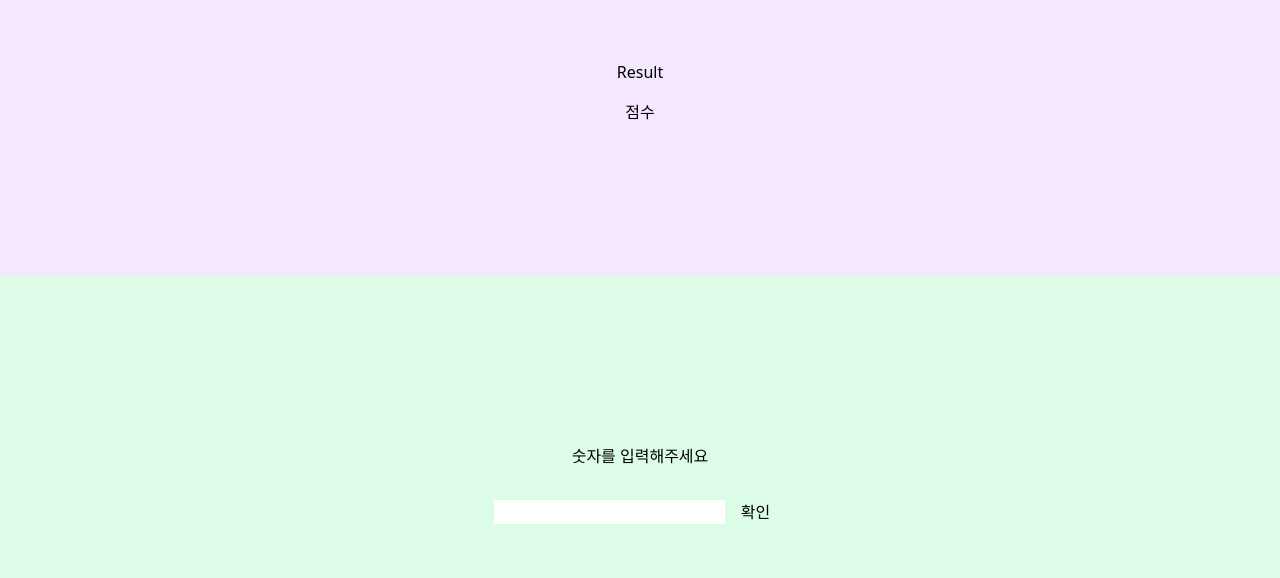
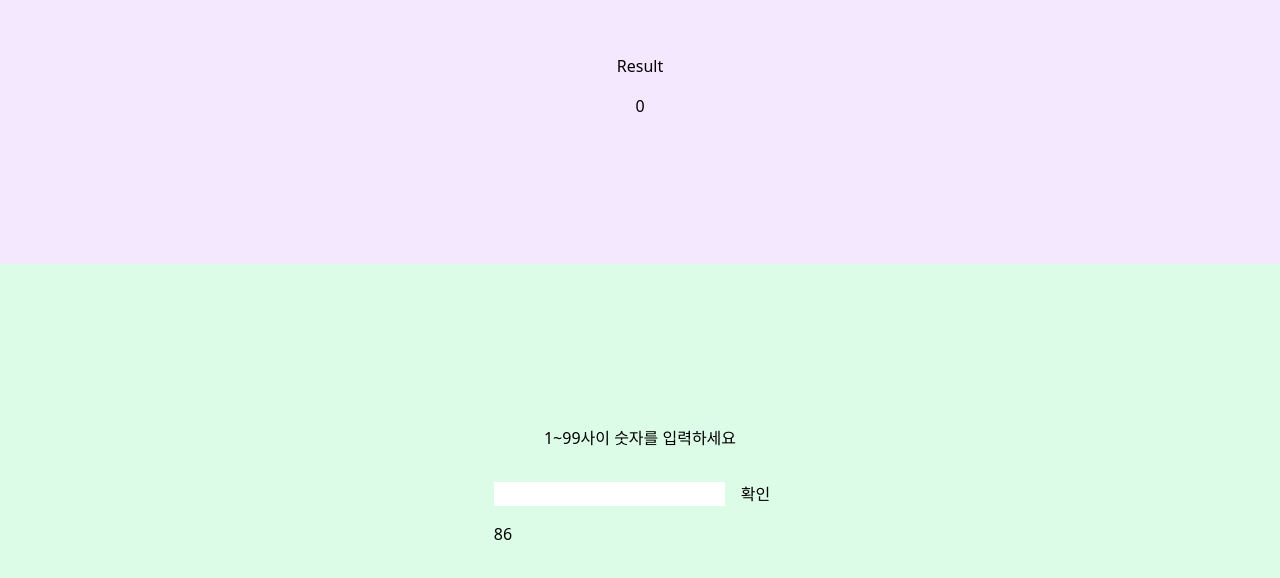
Before and after one commit to Prkskhn/BlockchainSchool, a React (Create React App) app: page / in a window 1280 px wide. Shown: the part 108-686 px from the top of the page. Built offline with nearby package versions, Linux system fonts and the light colour scheme.

Commit message:
one repeat complete

```diff
--- a/src/App.jsx
+++ b/src/App.jsx
@@ -1,12 +1,24 @@
+import { useState } from "react";
 import Input from "./components/Input";
 import Result from "./components/Result";
+import { createContext } from "react";
+
+export const AppContext = createContext();
 
 function App() {
+  const [allPoint, setAllPoint] = useState(localStorage.getItem("point") | 0);
+  const startPoint = localStorage.getItem("point");
+  if (!startPoint) {
+    localStorage.setItem("point", 0);
+  }
+
   return (
-    <div className="bg-red-100 min-w-full min-h-screen flex flex-col justify-center items-center ">
-      <Result />
-      <Input />
-    </div>
+    <AppContext.Provider value={{ allPoint, setAllPoint }}>
+      <div className="bg-red-100 min-w-full min-h-screen flex flex-col justify-center items-center ">
+        <Result />
+        <Input />
+      </div>
+    </AppContext.Provider>
   );
 }
 
--- a/src/components/Input.jsx
+++ b/src/components/Input.jsx
@@ -1,10 +1,55 @@
+import { useContext, useState } from "react";
+import { AppContext } from "../App";
+
 const Input = () => {
+  const [point, setPoint] = useState(5);
+  const [randomNum, setRandomNum] = useState(Math.floor(Math.random() * 100));
+  const [inputNum, setInputNum] = useState();
+  const [hint, setHint] = useState("1~99사이 숫자를 입력하세요");
+
+  const { allPoint, setAllPoint } = useContext(AppContext);
+
+  const onChangeValue = (e) => {
+    setInputNum(e.target.value);
+  };
+  const onClickAdd = () => {
+    let intInputNum = parseInt(inputNum);
+    if (isNaN(intInputNum)) {
+      setHint("숫자입력하거라");
+      return;
+    }
+    if (intInputNum < 0 || intInputNum >= 100) {
+      setHint("1~99로 입력하거라");
+      return;
+    }
+    if (intInputNum === randomNum) {
+      setHint("정답이구나 또하자");
+
+      if (point > 0) {
+        localStorage.setItem("point", parseInt(allPoint) + point);
+        setAllPoint(localStorage.getItem("point"));
+      }
+      setPoint(5);
+      setRandomNum(Math.floor(Math.random() * 100));
+    } else if (intInputNum < randomNum) {
+      setHint("더 커야한다");
+      setPoint(point - 1);
+    } else if (intInputNum > randomNum) {
+      setHint("더 작아야한다");
+      setPoint(point - 1);
+    }
+  };
+
   return (
     <div className="bg-green-100 min-w-full grow flex flex-col justify-center items-center">
-      <div className="m-4">숫자를 입력해주세요</div>
+      <div className="m-4">{hint}</div>
       <div>
-        <input type="text" />
-        <button className="m-4">확인</button>
+        <input onChange={onChangeValue} type="text" value={inputNum} />
+        <button onClick={onClickAdd} className="m-4">
+          확인
+        </button>
+        <div>{inputNum}</div>
+        <div>{randomNum}</div>
       </div>
     </div>
   );
--- a/src/components/Result.jsx
+++ b/src/components/Result.jsx
@@ -1,8 +1,12 @@
+import { useContext } from "react";
+import { AppContext } from "../App";
+
 const Result = () => {
+  const { allPoint } = useContext(AppContext);
   return (
     <div className="bg-purple-100 min-w-full grow flex flex-col justify-center items-center">
       <div className="m-4">Result</div>
-      <div>점수</div>
+      <div>{allPoint}</div>
     </div>
   );
 };
```
Also changed, not shown: src/scenario.txt (added).
